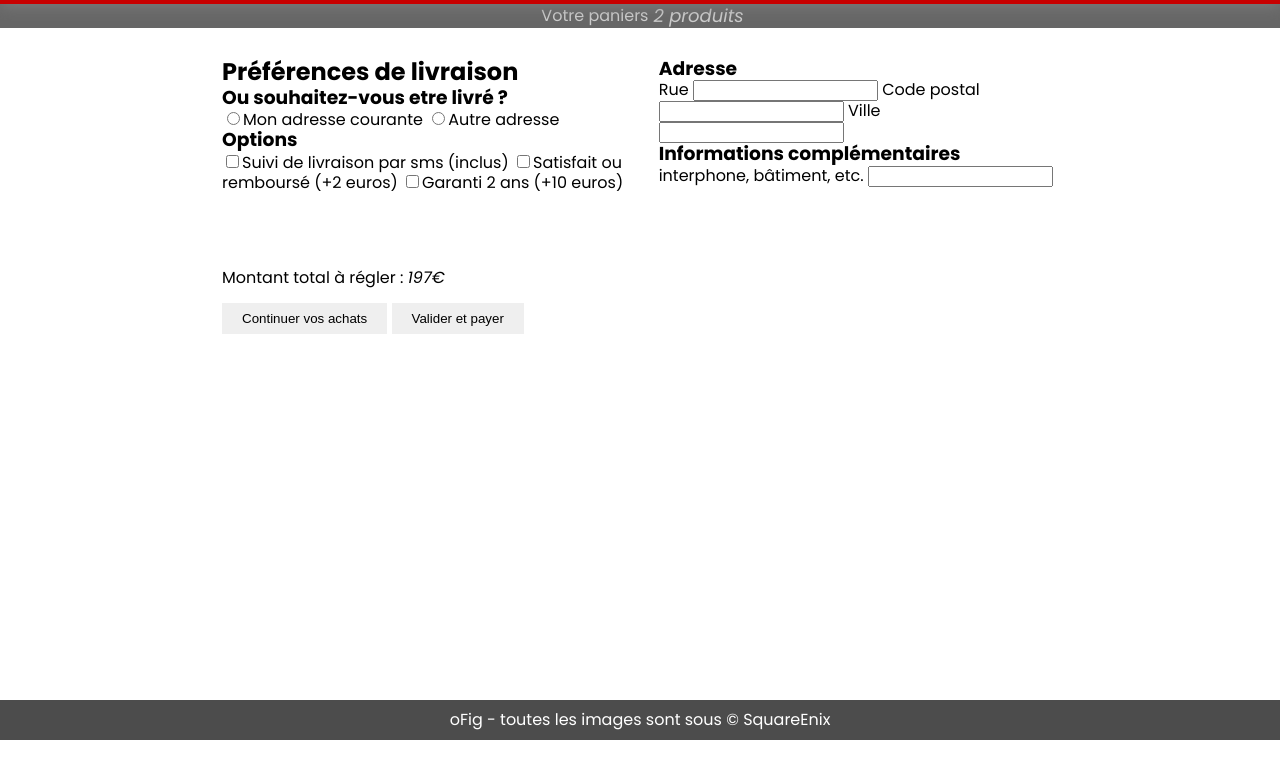
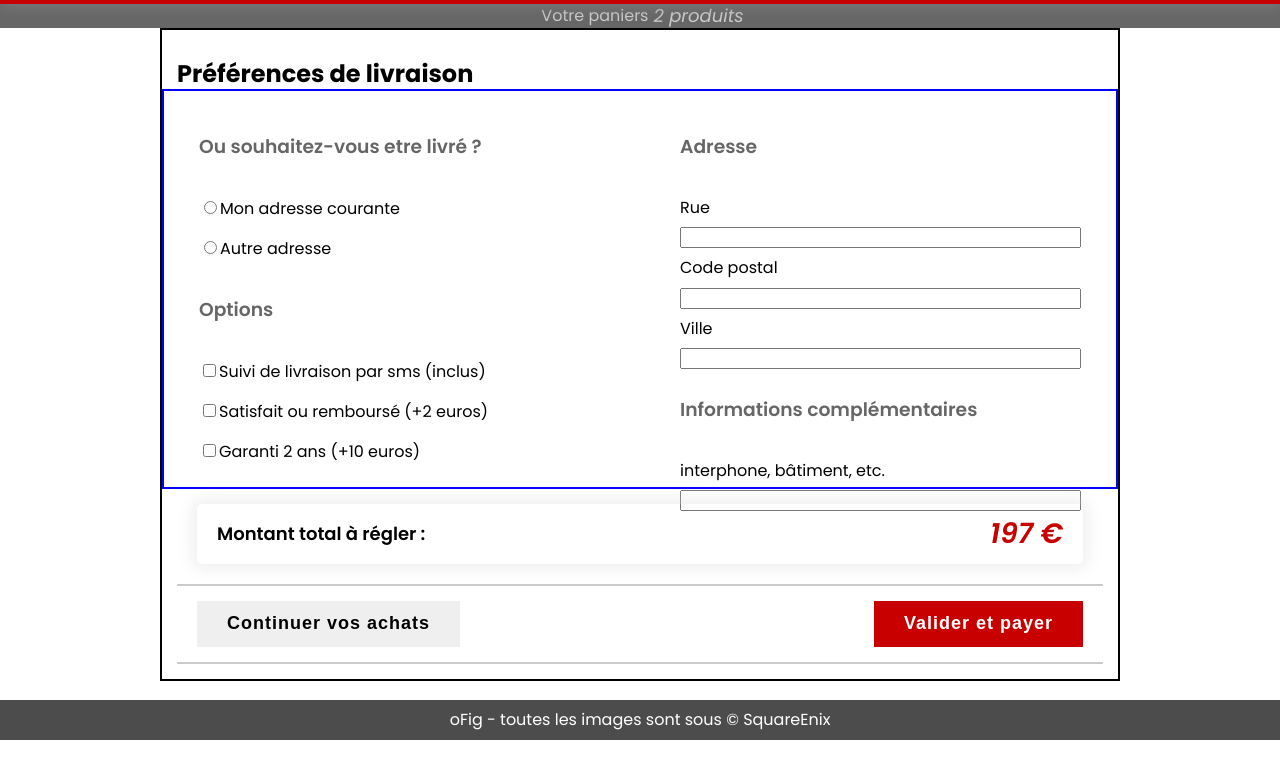
Before and after one commit to RonanPors/Ofigurine, a plain HTML site: page Challenge/src/pages/cart.html in a window 1280 px wide. Shown: the part 60-838 px from the top of the page. After the commit the page ends 800 px from the top, so only its background shows below. Drawn offline with Linux system fonts and the light colour scheme.

Commit message:
challenge qui tue

```diff
--- a/Challenge/public/CSS/pages/cart.css
+++ b/Challenge/public/CSS/pages/cart.css
@@ -2,7 +2,7 @@
 .cart__main {
   flex-direction: column;
   align-items: center;
-  height: 100vh;
+  height: 92vh;
 }
 .cart__main_header {
   display: flex;
@@ -36,19 +36,109 @@ h1 {
   display: flex;
   flex-direction: column;
   justify-content: center;
-  width: 70%;
+  width: 75%;
+  border: solid black 2px;
 }
 
+.cart__main_form > h2 {
+  padding-left: 15px;
+  padding-top: 30px;
+}
 .cart__main_form section {
-  margin: 30px;
-}
-
-.cart__main_form section:nth-child(1) {
-  display: flex;
-  flex-direction: row;
+  padding: 15px;
 }
 
 .cart__main_form section:nth-child(2) {
   display: flex;
+  flex-direction: row;
+  height: 50vh;
+  border: solid blue 2px;
+}
+
+.form__delivery article:nth-child(1) {
+  padding-left: 20px;
+  padding-right: 40px;
+  width: 50%;
+  display: flex;
   flex-direction: column;
 }
+.form__delivery article:nth-child(2) {
+  padding-right: 20px;
+  padding-left: 40px;
+  width: 50%;
+  display: flex;
+  flex-direction: column;
+}
+
+.form__delivery article > h2 {
+  color: black;
+  margin-top: 20px;
+  margin-bottom: 40px;
+}
+
+.form__delivery article > h3 {
+  color: var(--secondary-color);
+  font-weight: 600;
+  margin-block: 30px;
+}
+
+.form__delivery article > label {
+  margin-block: 10px;
+}
+
+/*________SECTION TOTAL________*/
+
+.form__totalsection article:nth-child(1) {
+  height: 10vh;
+  display: flex;
+  justify-content: space-between;
+  align-items: center;
+  padding-inline: 20px;
+  padding-bottom: 20px;
+}
+
+.form__totalsection article:nth-child(2) {
+  border-top: solid var(--third-color) 2px;
+  border-bottom: solid var(--third-color) 2px;
+  height: 10vh;
+  display: flex;
+  justify-content: space-between;
+  align-items: center;
+  padding-inline: 20px;
+}
+
+.form__totalsection_article-shadow p {
+  display: flex;
+  justify-content: space-between;
+  align-items: center;
+  width: 100%;
+  font-size: 18px;
+  font-weight: 600;
+  height: 100%;
+  box-shadow: 0px 0px 15px 5px rgba(214, 214, 214, 0.4);
+  border-radius: 5px;
+  padding: 0 20px;
+}
+.form__totalsection_article-shadow em {
+  color: var(--primary-color);
+  font-size: 28px;
+  font-weight: 600;
+}
+
+.form__button-left {
+  color: black;
+  font-size: 18px;
+  font-weight: 600;
+  letter-spacing: 1px;
+  height: 60%;
+  padding: 0 30px;
+}
+.form__button-right {
+  color: white;
+  background-color: var(--primary-color);
+  font-size: 18px;
+  font-weight: 600;
+  letter-spacing: 1px;
+  height: 60%;
+  padding: 0 30px;
+}
--- a/Challenge/src/pages/cart.html
+++ b/Challenge/src/pages/cart.html
@@ -51,9 +51,9 @@ https://kit.fontawesome.com/3b3c8e71e5.js"
         <p>2 produits</p>
       </header>
       <form class="cart__main_form">
-        <section>
+        <h2>Préférences de livraison</h2>
+        <section class="form__delivery">
           <article>
-            <h2>Préférences de livraison</h2>
             <h3>Ou souhaitez-vous etre livré ?</h3>
             <label
               ><input type="radio" name="delivery" />Mon adresse courante
@@ -81,13 +81,13 @@ https://kit.fontawesome.com/3b3c8e71e5.js"
             <input type="text" id="comments" pattern="" />
           </article>
         </section>
-        <section>
-          <article>
-            <p>Montant total à régler : <em>197€</em></p>
+        <section class="form__totalsection">
+          <article class="form__totalsection_article-shadow">
+            <p>Montant total à régler : <em>197 €</em></p>
           </article>
           <article>
-            <button>Continuer vos achats</button>
-            <button>Valider et payer</button>
+            <button class="form__button-left">Continuer vos achats</button>
+            <button class="form__button-right">Valider et payer</button>
           </article>
         </section>
       </form>
```
